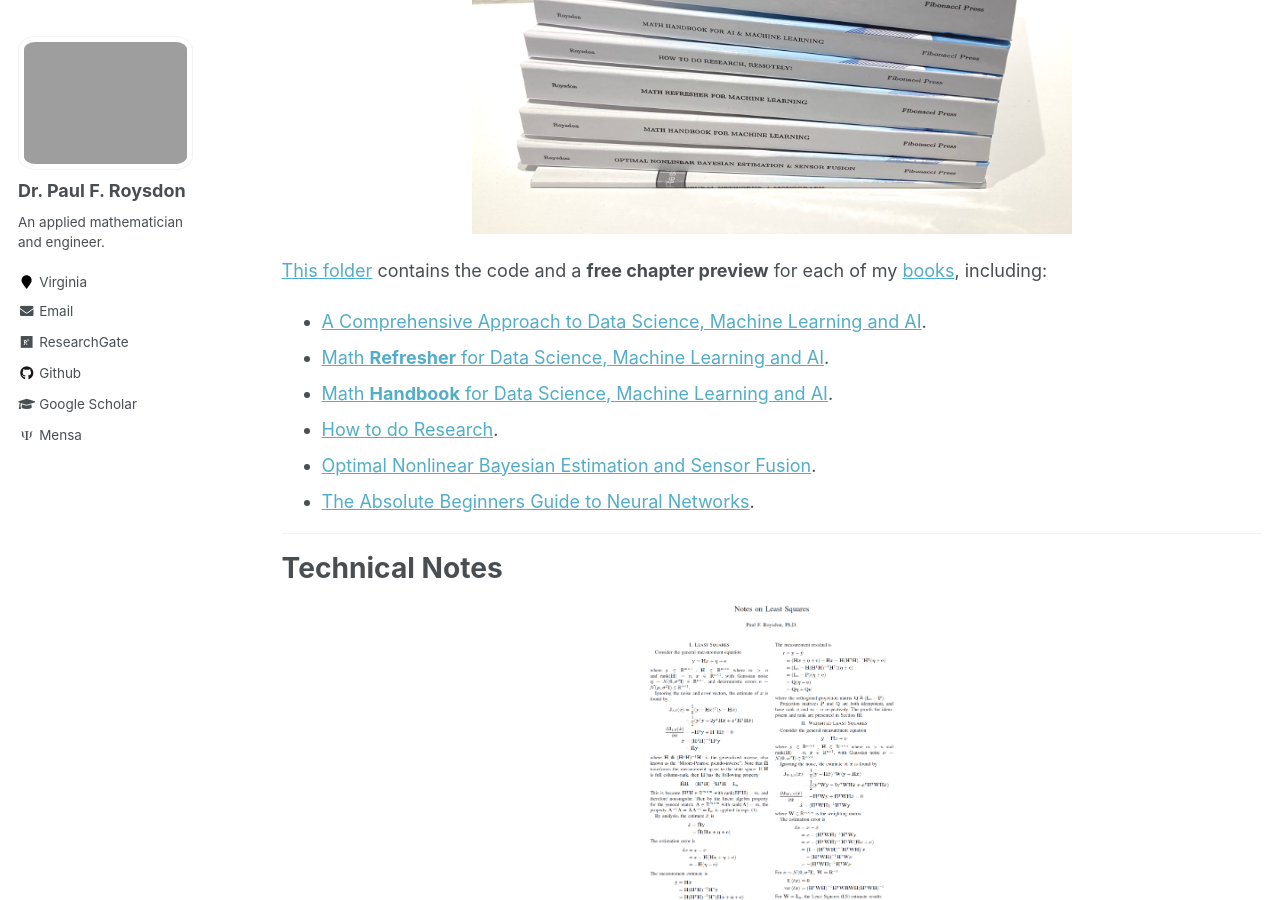
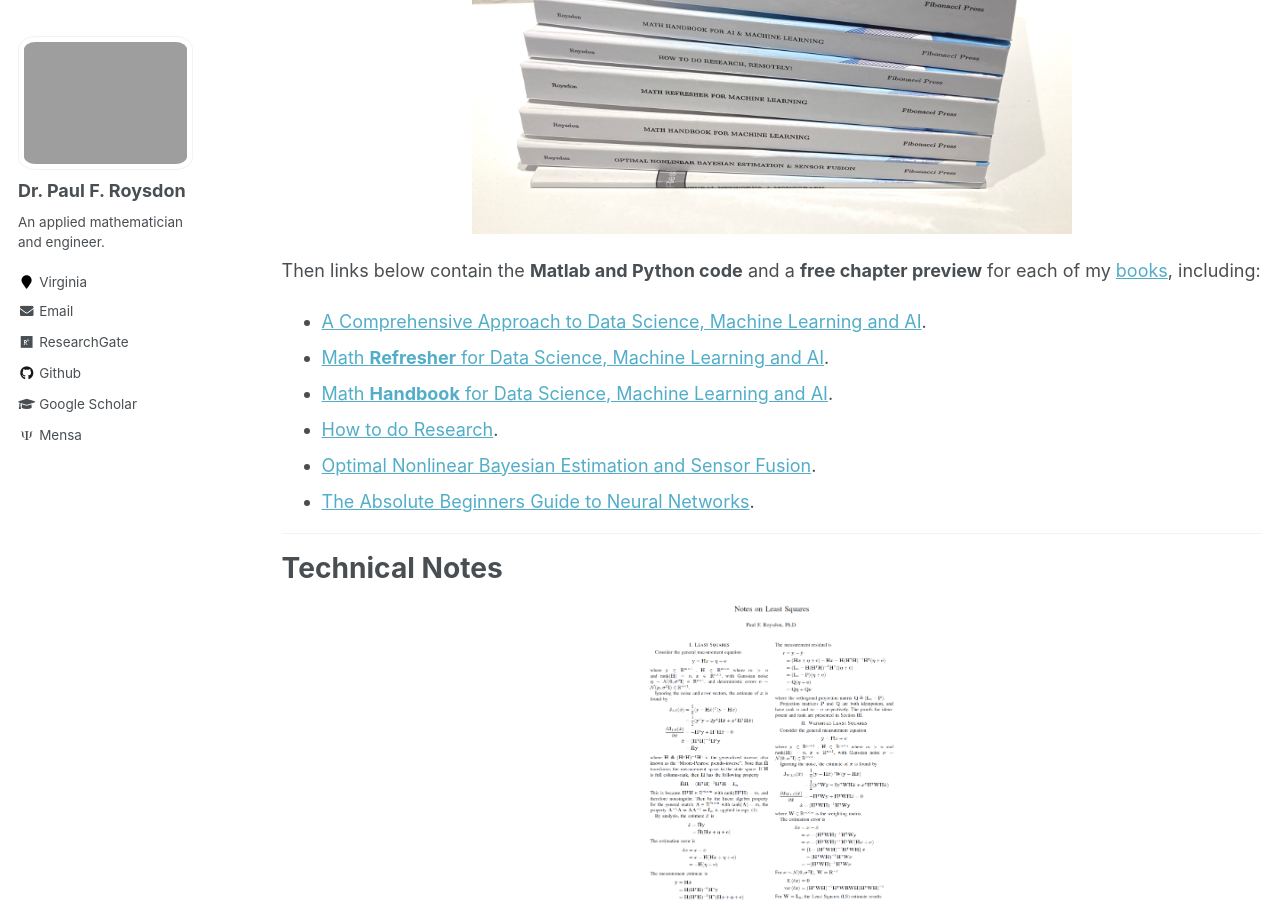
Before and after one commit to pfroysdon/pfroysdon.github.io, a Jekyll site: the page built from _pages/publications.md, in a window 1280 px wide and 900 px high, scrolled down 500 px. Built offline with Jekyll 4.4.1, drawn with Linux system fonts in a browser that asks for light colours; some web fonts are replaced.

Commit message:
Update publications.md

```diff
--- a/_pages/publications.md
+++ b/_pages/publications.md
@@ -15,7 +15,7 @@ I focus on clear declaration of variables and documentation of equations/algorit
 	<img width="600" img src="/images/roysdon_textbooks.JPG">
 </p>
 
-[This folder](https://github.com/pfroysdon/publications/tree/main/Books) contains the code and a **free chapter preview** for each of my [books](https://www.roysdonfibonaccipress.com/), including:
+Then links below contain the **Matlab and Python code** and a **free chapter preview** for each of my [books](https://www.roysdonfibonaccipress.com/), including:
 - [A Comprehensive Approach to Data Science, Machine Learning and AI](https://github.com/pfroysdon/publications/tree/main/Books/A_Comprehensive_Approach_to_ML_and_AI).
 - [Math **Refresher** for Data Science, Machine Learning and AI](https://github.com/pfroysdon/publications/tree/main/Books/Math_Refresher).
 - [Math **Handbook** for Data Science, Machine Learning and AI](https://github.com/pfroysdon/publications/tree/main/Books/Math_Handbook).
```
